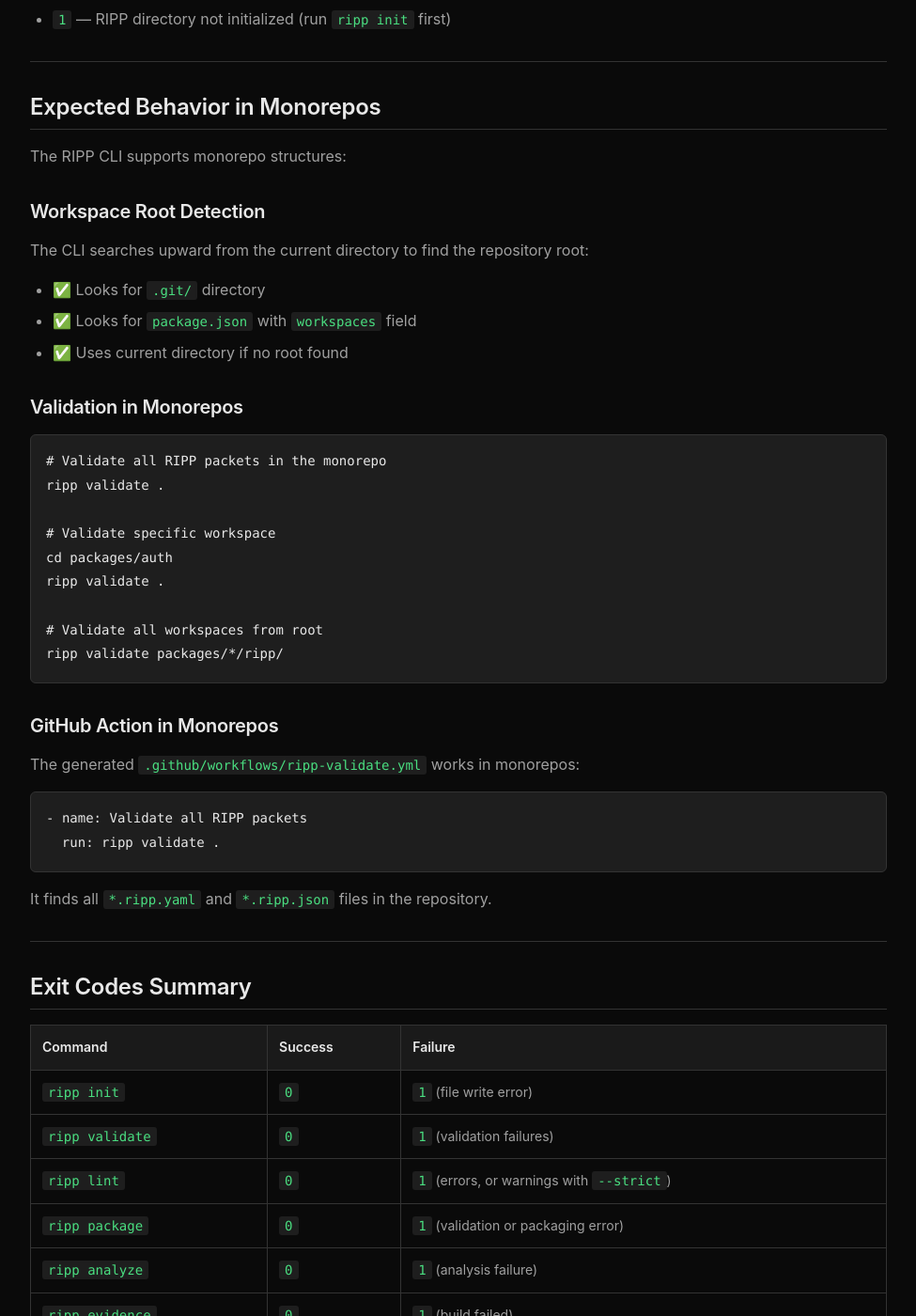
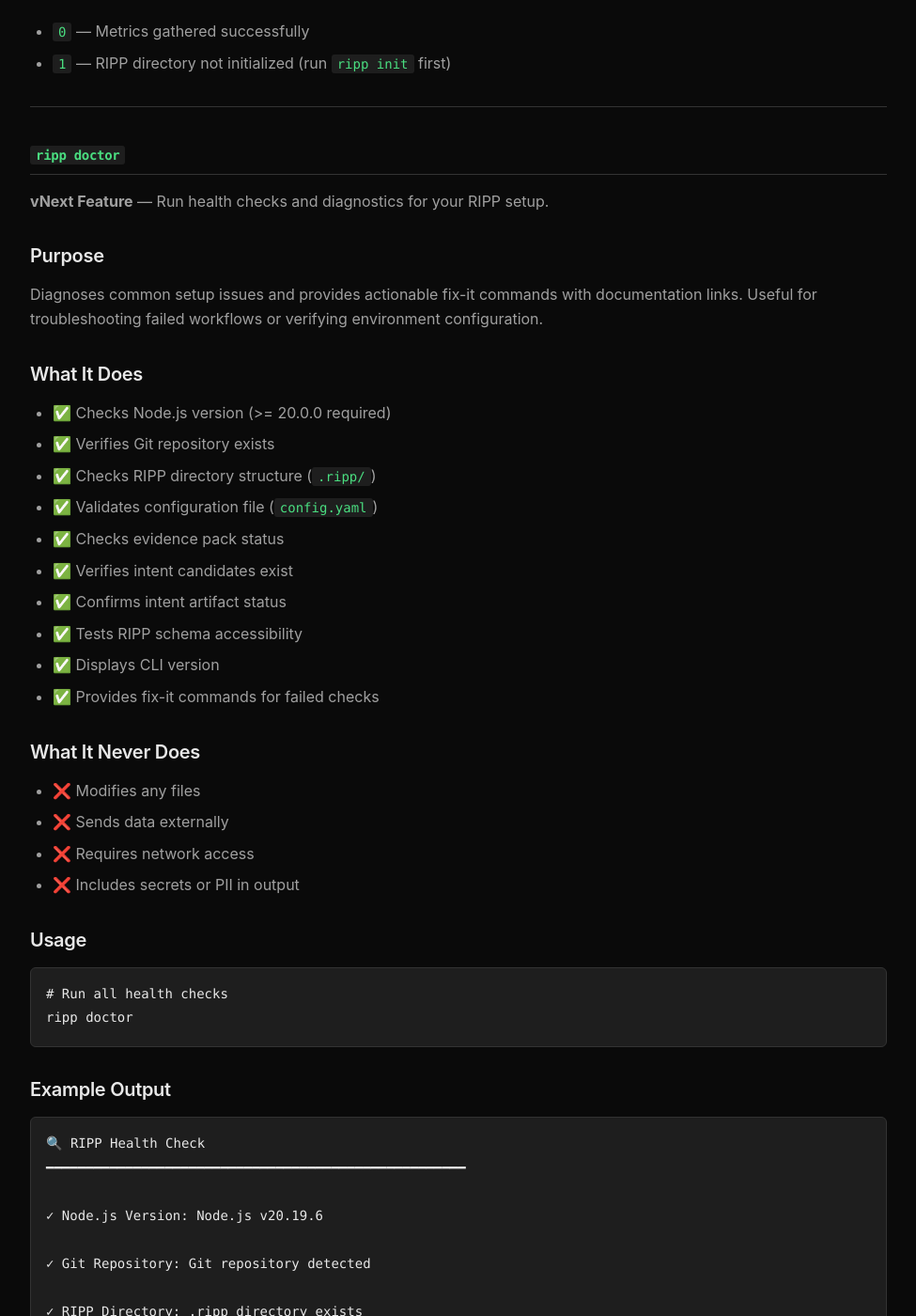
Before and after one commit to Dylan-Natter/ripp-protocol, a Jekyll site: the page built from docs/wiki/CLI-Reference.md, in a window 1280 px wide and 1400 px high, scrolled down 32000 px. Shown: the whole window at 94% size, without its empty margins (152-1127 px from the left). Built offline with Jekyll 4.4.1, drawn with Linux system fonts in a browser that asks for light colours; our own code applies the rules of GitHub Pages for plain Markdown files; some of the changed text lies outside the part shown.

Commit message:
Fix CI failures: formatting, linting, and documentation
Co-authored-by: Dylan-Natter <69005338+Dylan-Natter@users.noreply.github.com>

````diff
--- a/docs/wiki/CLI-Reference.md
+++ b/docs/wiki/CLI-Reference.md
@@ -42,6 +42,7 @@ npm link
 | `ripp confirm`  | Confirm candidate intent (human-in-loop)   | ✅ Yes (creates new file) |
 | `ripp build`    | Build canonical RIPP from confirmed intent | ✅ Yes (creates new file) |
 | `ripp metrics`  | Display workflow analytics and health      | ✅ Yes (optional report)  |
+| `ripp doctor`   | Run health checks and diagnostics          | ✅ Yes                    |
 
 ---
 
@@ -1210,6 +1211,139 @@ Workflow Completion:
 
 ---
 
+## `ripp doctor`
+
+**vNext Feature** — Run health checks and diagnostics for your RIPP setup.
+
+### Purpose
+
+Diagnoses common setup issues and provides actionable fix-it commands with documentation links. Useful for troubleshooting failed workflows or verifying environment configuration.
+
+### What It Does
+
+- ✅ Checks Node.js version (>= 20.0.0 required)
+- ✅ Verifies Git repository exists
+- ✅ Checks RIPP directory structure (`.ripp/`)
+- ✅ Validates configuration file (`config.yaml`)
+- ✅ Checks evidence pack status
+- ✅ Verifies intent candidates exist
+- ✅ Confirms intent artifact status
+- ✅ Tests RIPP schema accessibility
+- ✅ Displays CLI version
+- ✅ Provides fix-it commands for failed checks
+
+### What It Never Does
+
+- ❌ Modifies any files
+- ❌ Sends data externally
+- ❌ Requires network access
+- ❌ Includes secrets or PII in output
+
+### Usage
+
+```bash
+# Run all health checks
+ripp doctor
+```
+
+### Example Output
+
+```
+🔍 RIPP Health Check
+━━━━━━━━━━━━━━━━━━━━━━━━━━━━━━━━━━━━━━━━━━━━━━━━━━━━━
+
+✓ Node.js Version: Node.js v20.19.6
+
+✓ Git Repository: Git repository detected
+
+✓ RIPP Directory: .ripp directory exists
+
+✓ Configuration: config.yaml present
+
+⚠ Evidence Pack: Evidence pack not built
+  → Fix: Build evidence: ripp evidence build
+  → Docs: https://dylan-natter.github.io/ripp-protocol/getting-started.html#step-2-build-evidence
+
+✓ Intent Candidates: 3 candidate(s) found
+
+⚠ Confirmed Intent: Intent not confirmed
+  → Fix: Confirm intent: ripp confirm --checklist (then ripp build --from-checklist)
+  → Docs: https://dylan-natter.github.io/ripp-protocol/getting-started.html#step-4-confirm-intent
+
+✓ RIPP Schema: RIPP schema accessible
+
+✓ CLI Version: ripp-cli v1.0.1
+
+━━━━━━━━━━━━━━━━━━━━━━━━━━━━━━━━━━━━━━━━━━━━━━━━━━━━━
+💡 Next Steps:
+
+  All critical checks passed. Address warnings to improve workflow.
+
+━━━━━━━━━━━━━━━━━━━━━━━━━━━━━━━━━━━━━━━━━━━━━━━━━━━━━
+For more help: https://dylan-natter.github.io/ripp-protocol/getting-started.html
+```
+
+### Health Checks
+
+#### 1. Node.js Version
+
+- **Status**: ✓ Pass if >= 20.0.0, ✗ Fail otherwise
+- **Fix**: Install Node.js 20 or later from https://nodejs.org/
+
+#### 2. Git Repository
+
+- **Status**: ✓ Pass if `.git/` exists, ✗ Fail otherwise
+- **Fix**: `git init` to initialize repository
+
+#### 3. RIPP Directory
+
+- **Status**: ✓ Pass if `.ripp/` exists, ✗ Fail otherwise
+- **Fix**: `ripp init` to initialize RIPP
+
+#### 4. Configuration
+
+- **Status**: ✓ Pass if `config.yaml` exists, ⚠ Warning otherwise
+- **Fix**: `ripp init` to create default config
+
+#### 5. Evidence Pack
+
+- **Status**: ✓ Pass if evidence built, ⚠ Warning otherwise
+- **Fix**: `ripp evidence build` to scan repository
+
+#### 6. Intent Candidates
+
+- **Status**: ✓ Pass if candidates exist, ⚠ Warning otherwise
+- **Fix**: `ripp discover` (requires AI enabled)
+
+#### 7. Confirmed Intent
+
+- **Status**: ✓ Pass if intent confirmed, ⚠ Warning otherwise
+- **Fix**: `ripp confirm --checklist` then `ripp build --from-checklist`
+
+#### 8. RIPP Schema
+
+- **Status**: ✓ Pass if schema accessible, ⚠ Warning otherwise
+- **Note**: Schema loaded from repository when needed
+
+#### 9. CLI Version
+
+- **Status**: ✓ Always pass
+- **Info**: Displays installed CLI version
+
+### Use Cases
+
+- **Troubleshooting**: Identify missing setup steps or failed workflows
+- **Onboarding**: Verify new team members have correct environment
+- **CI/CD**: Pre-flight checks before running RIPP workflows
+- **Support**: Generate diagnostic output for issue reports
+
+### Exit Codes
+
+- `0` — All checks passed (or only warnings)
+- `1` — One or more critical checks failed
+
+---
+
 ## Expected Behavior in Monorepos
 
 The RIPP CLI supports monorepo structures:
@@ -1263,6 +1397,7 @@ It finds all `*.ripp.yaml` and `*.ripp.json` files in the repository.
 | `ripp confirm`  | `0`     | `1` (confirmation failed)                 |
 | `ripp build`    | `0`     | `1` (build failed, validation failed)     |
 | `ripp metrics`  | `0`     | `1` (RIPP directory not initialized)      |
+| `ripp doctor`   | `0`     | `1` (critical health checks failed)       |
 
 ---
 
--- a/tools/ripp-cli/index.js
+++ b/tools/ripp-cli/index.js
@@ -451,7 +451,7 @@ function getGitInfo() {
       commit,
       branch
     };
-  } catch (error) {
+  } catch {
     // Not in a git repo or git not available
     return null;
   }
@@ -1452,7 +1452,7 @@ async function handleMetricsCommand(args) {
   }
 }
 
-function handleDoctorCommand(args) {
+function handleDoctorCommand() {
   const cwd = process.cwd();
 
   console.log(`${colors.blue}Running RIPP health checks...${colors.reset}`);
````
Also changed, not shown: tools/ripp-cli/test/doctor.test.js (+4 -11 lines), tools/ripp-cli/test/fixtures/checklist.md (+1 -0 lines), tools/ripp-cli/test/fixtures/sample-docs.md (+7 -0 lines), tools/ripp-cli/test/integration.test.js (+14 -20 lines), tools/ripp-cli/test/package.test.js (+12 -10 lines), tools/ripp-cli/lib/doctor.js, tools/ripp-cli/lib/packager.js, tools/ripp-cli/test/fixtures/candidate-1.yaml (line endings or trailing spaces), tools/ripp-cli/test/fixtures/sample-code.js (line endings or trailing spaces).
